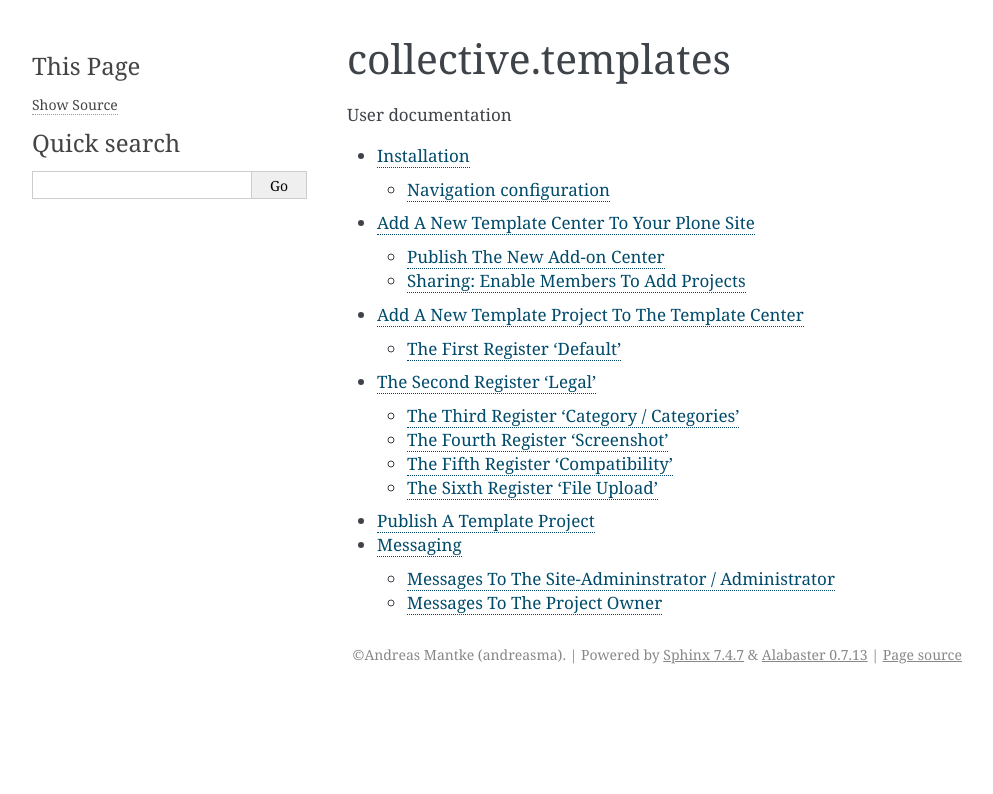
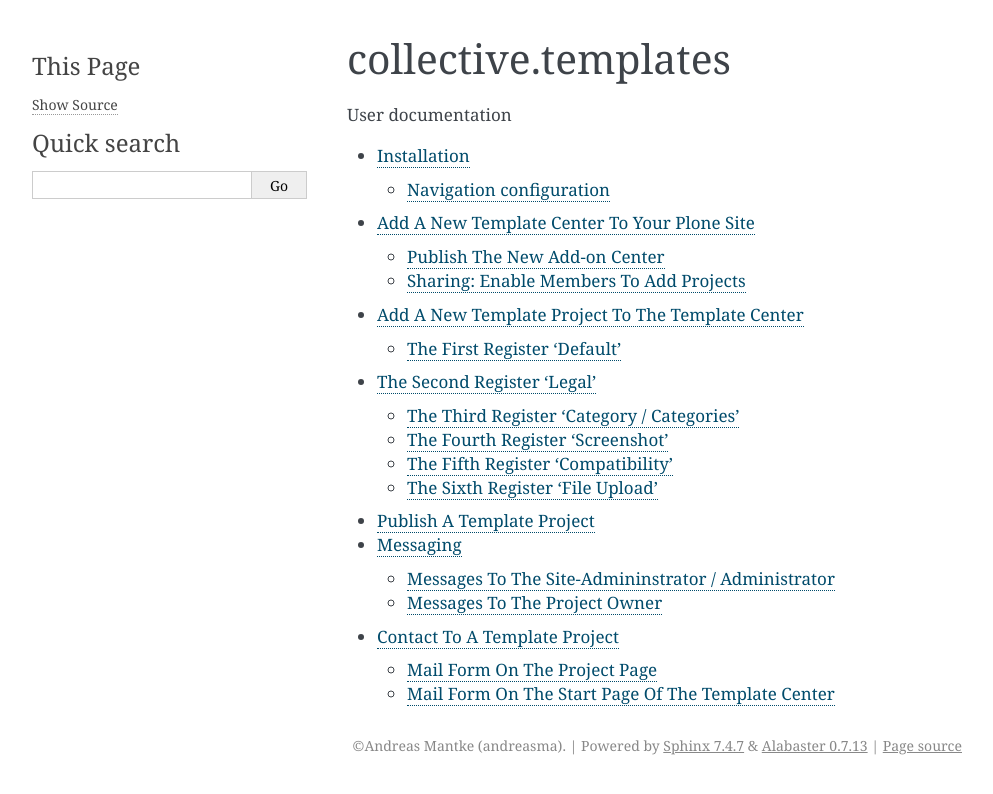
Before and after one commit to collective/collective.templates, a Sphinx documentation site: the page built from docs/index.rst, in a window 1280 px wide. Shown: the top 794 px of the page, without its empty margins (148-1141 px from the left). Built offline with Sphinx 7.4.7, drawn with Linux system fonts in a browser that asks for light colours; some of the changed lines change nothing that is shown.

Commit message:
Add information about mail forms to get in contact with the project owner / contact

```diff
--- a/docs/index.rst
+++ b/docs/index.rst
@@ -12,3 +12,4 @@
    source/addnewtemplateproject.rst
    source/publishtemplateproject.rst
    source/messaging.rst
+   source/contacttotemplateproject.rst
--- /dev/null
+++ b/docs/source/contacttotemplateproject.rst
@@ -0,0 +1,25 @@
+Contact To A Template Project
+=============================
+
+There are two mail forms available to get in contact with a template project and
+send feedback to its main contact respective owner.
+
+Mail Form On The Project Page
+*****************************
+There is a mail form linked from the project resources tool bar on the right side
+of a template project page. This contact form set already the project name of the
+project, from which page it is called. The user need only to fill in his name,
+mail address and message to the project (owner/contact) into the form. The form
+is secured by a captcha.
+
+Mail Form On The Start Page Of The Template Center
+**************************************************
+Another mail form is linked directly from the sidebar of the Template Center.
+This form differs from the one on the project pages, because it has not already
+a default entry for the project name. Thus the user of this form has to know
+the name of the template project and write it into the form field.
+
+
+It is on the disposition of the template project owner / contact if he get back
+to the sender of the mail. The mail address of the project owner / contact is not
+public visible and will not be submitted to the sender of the contact form.
```
